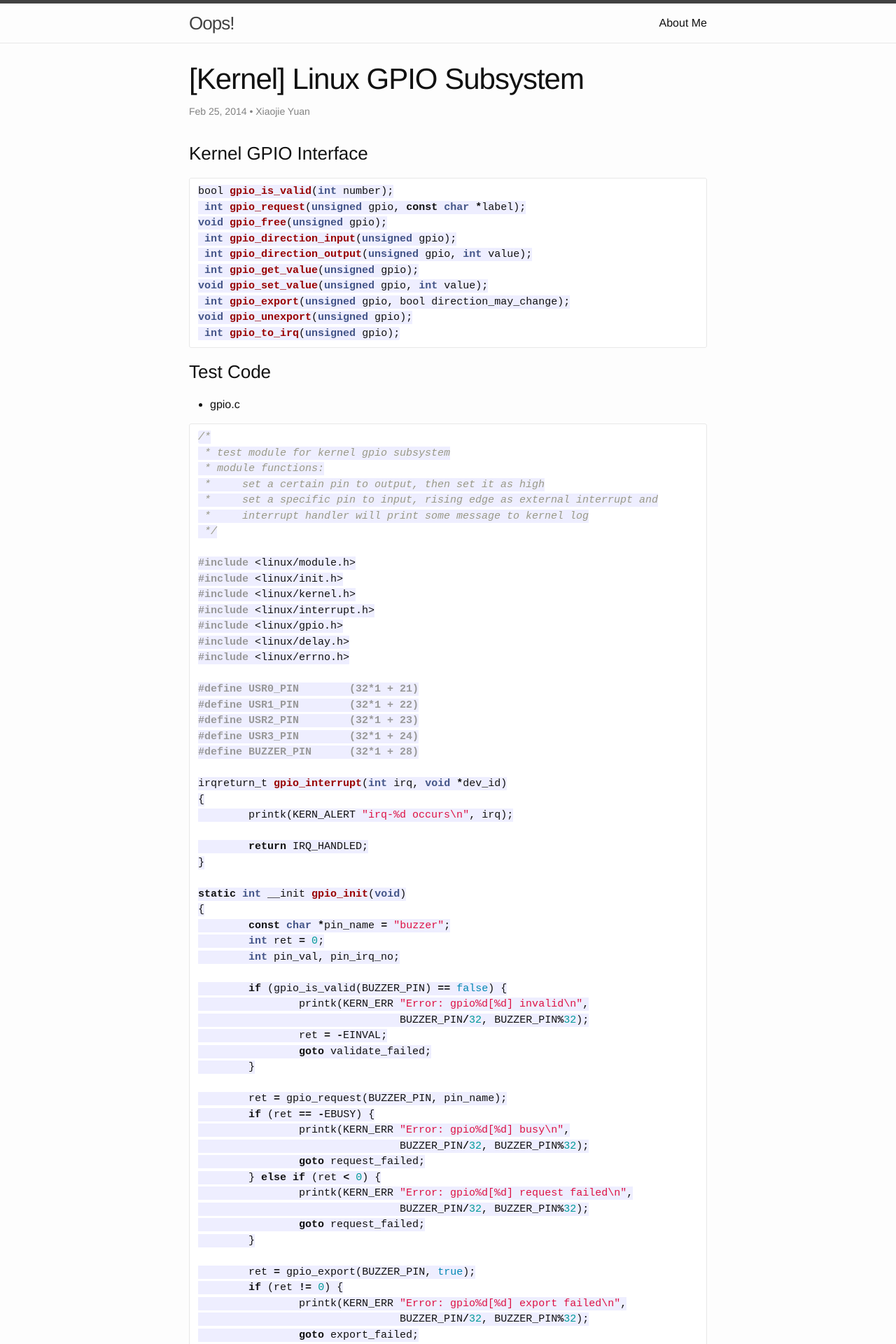
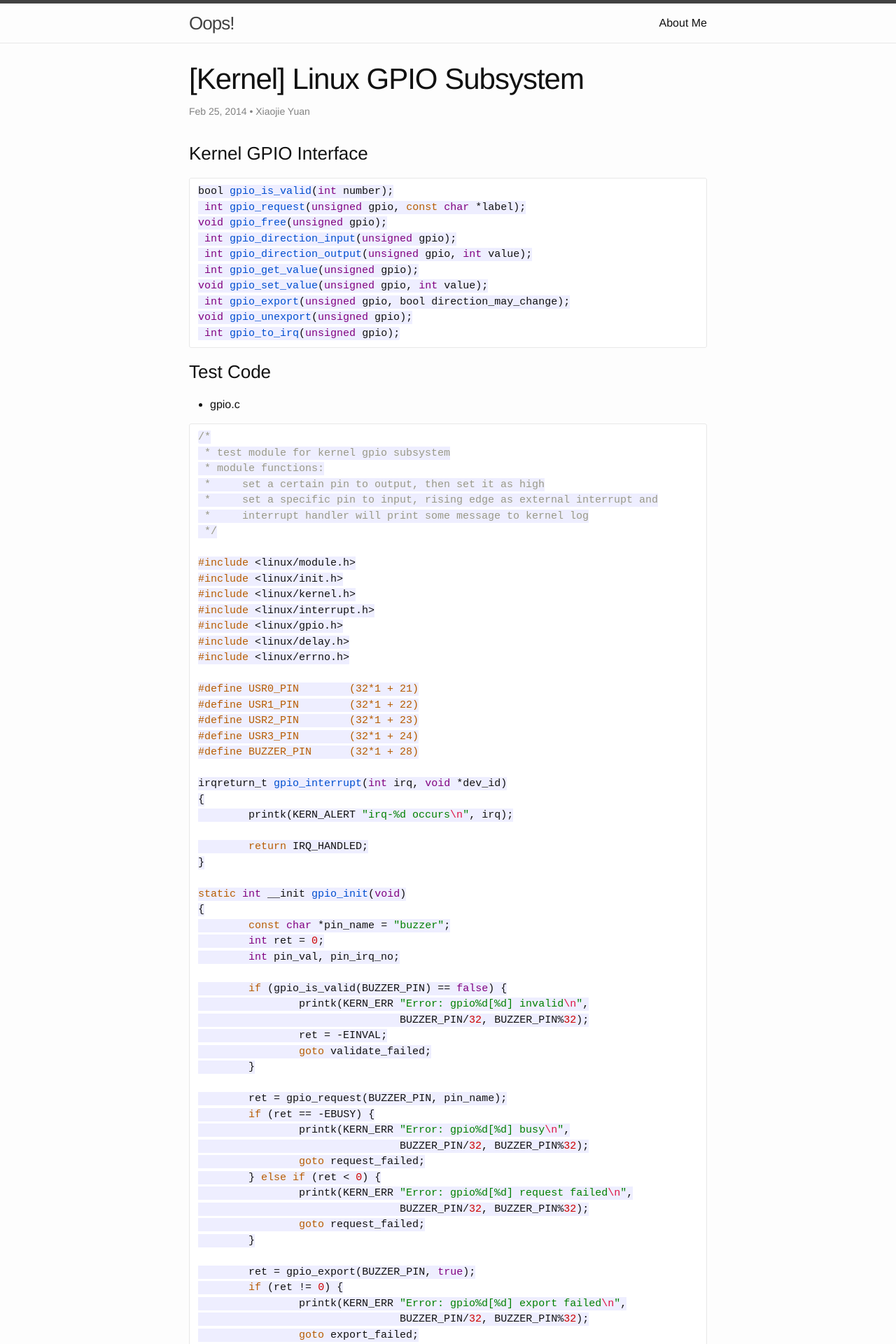
Before and after one commit to llseek/llseek.github.io, a Jekyll site: the page built from _posts/2014-02-25-linux-gpio-subsystem.md, in a window 1280 px wide. Shown: the top 1920 px of the page at 70% size. Built offline with Jekyll 4.4.1, drawn with Linux system fonts in a browser that asks for light colours; Markdown is read by kramdown in place of the engine named in the settings.

Commit message:
config: update _syntax-highlighting.scss to change code highlighting

```diff
--- a/_sass/_syntax-highlighting.scss
+++ b/_sass/_syntax-highlighting.scss
@@ -5,14 +5,14 @@
     background: #fff;
     @extend %vertical-rhythm;
 
-    .c     { color: #998; font-style: italic } // Comment
+    .c     { color: #998 } // Comment
     .err   { color: #a61717; background-color: #e3d2d2 } // Error
-    .k     { font-weight: bold } // Keyword
-    .o     { font-weight: bold } // Operator
-    .cm    { color: #998; font-style: italic } // Comment.Multiline
-    .cp    { color: #999; font-weight: bold } // Comment.Preproc
-    .c1    { color: #998; font-style: italic } // Comment.Single
-    .cs    { color: #999; font-weight: bold; font-style: italic } // Comment.Special
+    .k     { color: #b85c00 } // Keyword
+//  .o     { font-weight: bold } // Operator
+    .cm    { color: #998 } // Comment.Multiline
+    .cp    { color: #b85c00 } // Comment.Preproc
+    .c1    { color: #998 } // Comment.Single
+    .cs    { color: #999 } // Comment.Special
     .gd    { color: #000; background-color: #fdd } // Generic.Deleted
     .gd .x { color: #000; background-color: #faa } // Generic.Deleted.Specific
     .ge    { font-style: italic } // Generic.Emph
@@ -29,25 +29,25 @@
     .kd    { font-weight: bold } // Keyword.Declaration
     .kp    { font-weight: bold } // Keyword.Pseudo
     .kr    { font-weight: bold } // Keyword.Reserved
-    .kt    { color: #458; font-weight: bold } // Keyword.Type
-    .m     { color: #099 } // Literal.Number
-    .s     { color: #d14 } // Literal.String
+    .kt    { color: #800080 } // Keyword.Type
+    .m     { color: #ce0000 } // Literal.Number
+    .s     { color: #008000 } // Literal.String
     .na    { color: #008080 } // Name.Attribute
-    .nb    { color: #0086B3 } // Name.Builtin
+    .nb    { color: #800080 } // Name.Builtin
     .nc    { color: #458; font-weight: bold } // Name.Class
     .no    { color: #008080 } // Name.Constant
     .ni    { color: #800080 } // Name.Entity
     .ne    { color: #900; font-weight: bold } // Name.Exception
-    .nf    { color: #900; font-weight: bold } // Name.Function
+    .nf    { color: #004ed0 } // Name.Function
     .nn    { color: #555 } // Name.Namespace
     .nt    { color: #000080 } // Name.Tag
     .nv    { color: #008080 } // Name.Variable
     .ow    { font-weight: bold } // Operator.Word
     .w     { color: #bbb } // Text.Whitespace
-    .mf    { color: #099 } // Literal.Number.Float
-    .mh    { color: #099 } // Literal.Number.Hex
-    .mi    { color: #099 } // Literal.Number.Integer
-    .mo    { color: #099 } // Literal.Number.Oct
+    .mf    { color: #ce0000 } // Literal.Number.Float
+    .mh    { color: #ce0000 } // Literal.Number.Hex
+    .mi    { color: #ce0000 } // Literal.Number.Integer
+    .mo    { color: #ce0000 } // Literal.Number.Oct
     .sb    { color: #d14 } // Literal.String.Backtick
     .sc    { color: #d14 } // Literal.String.Char
     .sd    { color: #d14 } // Literal.String.Doc
```
